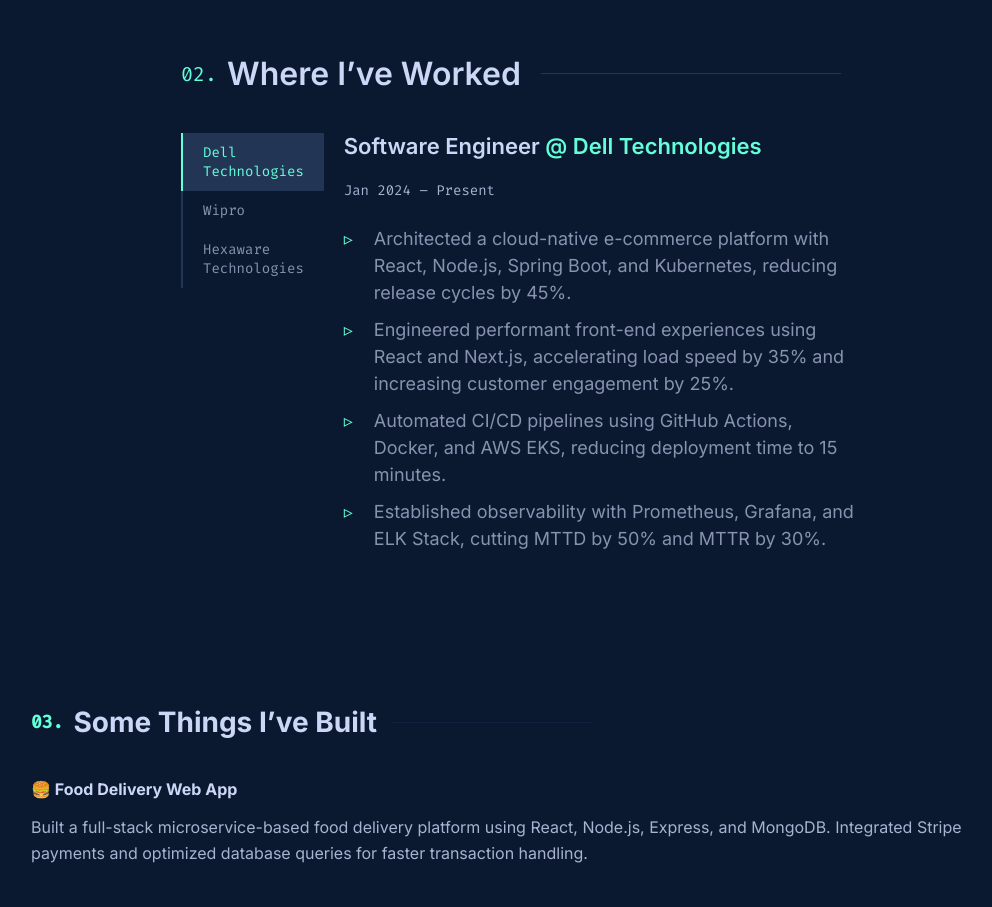
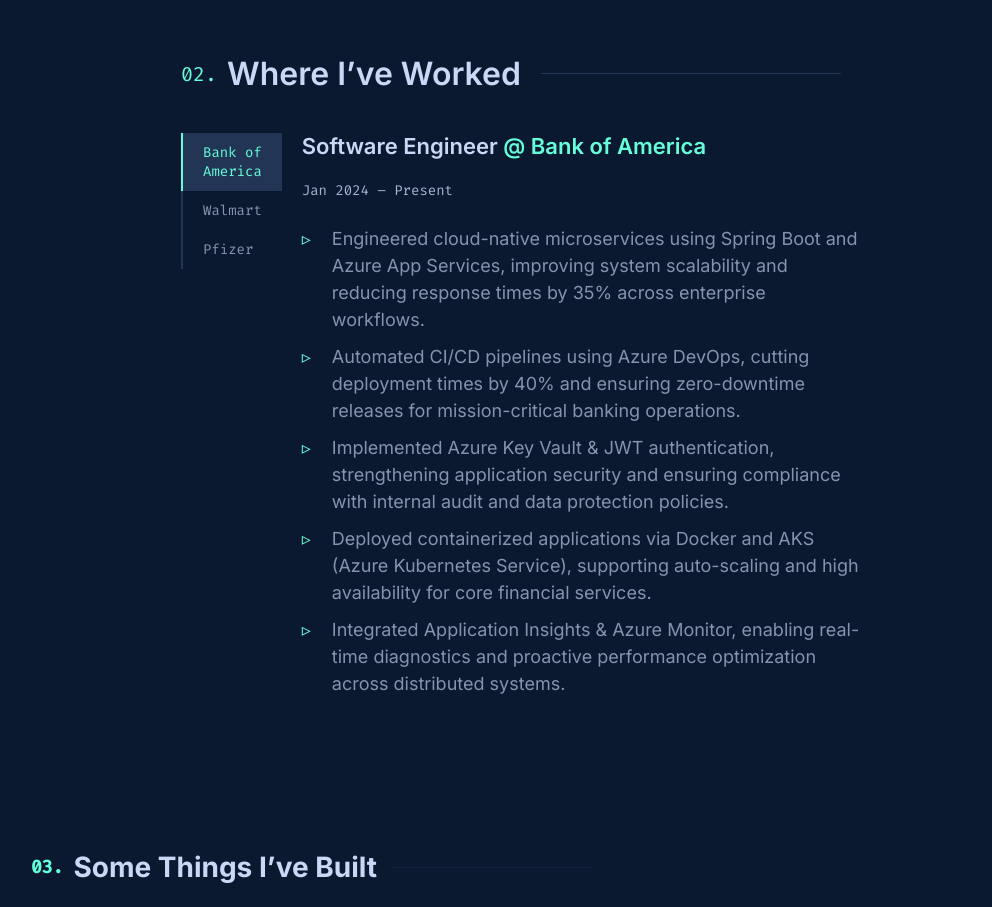
Before and after one commit to Pramodh-Kamineni/my-portfolio, a Next.js app: page / in a window 1280 px wide. Shown: the part 1740-2647 px from the top of the page, without its empty margins (119-1111 px from the left). Built offline with nearby package versions, Linux system fonts and the light colour scheme.

Commit message:
Modify job entries in Experience component
Updated job experiences in Experience.js to reflect new roles and responsibilities.

```diff
--- a/src/components/Experience.js
+++ b/src/components/Experience.js
@@ -4,36 +4,40 @@ import styled from 'styled-components';
 
 const jobs = [
   {
-    company: 'Dell Technologies',
+    company: 'Bank of America',
     role: 'Software Engineer',
     date: 'Jan 2024 – Present',
     description: [
-      'Architected a cloud-native e-commerce platform with React, Node.js, Spring Boot, and Kubernetes, reducing release cycles by 45%.',
-      'Engineered performant front-end experiences using React and Next.js, accelerating load speed by 35% and increasing customer engagement by 25%.',
-      'Automated CI/CD pipelines using GitHub Actions, Docker, and AWS EKS, reducing deployment time to 15 minutes.',
-      'Established observability with Prometheus, Grafana, and ELK Stack, cutting MTTD by 50% and MTTR by 30%.',
+      'Engineered cloud-native microservices using Spring Boot and Azure App Services, improving system scalability and reducing response times by 35% across enterprise workflows.',
+      'Automated CI/CD pipelines using Azure DevOps, cutting deployment times by 40% and ensuring zero-downtime releases for mission-critical banking operations.',
+      'Implemented Azure Key Vault & JWT authentication, strengthening application security and ensuring compliance with internal audit and data protection policies.',
+      'Deployed containerized applications via Docker and AKS (Azure Kubernetes Service), supporting auto-scaling and high availability for core financial services.',
+      'Integrated Application Insights & Azure Monitor, enabling real-time diagnostics and proactive performance optimization across distributed systems.',
     ],
   },
   {
-    company: 'Wipro',
-    role: 'Java Developer',
-    date: 'Jan 2021 – Dec 2022',
+    company: 'Walmart',
+    role: 'Software Engineer',
+    date: 'Oct 2021 – Dec 2022',
     description: [
-      'Developed high-performance RESTful APIs using Java, Spring Boot, and Hibernate, increasing throughput by 45%.',
-      'Refactored monolithic applications into microservices with Spring Boot and Docker, tripling release frequency.',
-      'Implemented event-driven architecture with Apache Kafka, enabling 1M+ daily transaction processing.',
-      'Elevated code quality via JUnit and Mockito, achieving 85% test coverage and cutting regression defects by 40%.',
+      'Developed scalable microservices using Spring Boot, Azure SQL, and GCP Cloud Run, enabling cross-cloud interoperability for high-volume retail systems.',
+      'Built ETL pipelines with Azure Data Factory and GCP Dataflow to process multi-terabyte retail datasets, delivering real-time analytics and inventory insights.',
+      'Orchestrated deployments via Azure DevOps and Google Cloud Build, ensuring reliable, zero-downtime CI/CD across multi-cloud environments.',
+      'Implemented event-driven messaging using Kafka and Pub/Sub, improving service resiliency and reducing transaction latency by 30%.',
+      'Enhanced observability with Prometheus and GCP Operations, reducing incident recovery time (MTTR) by 40% through proactive monitoring and alerts.',
     ],
   },
   {
-    company: 'Hexaware Technologies',
-    role: 'Java Developer',
-    date: 'Jun 2019 – Dec 2020',
+    company: 'Pfizer',
+    role: 'Software Engineer',
+    date: 'Aug 2019 – Sep 2021',
     description: [
-      'Developed claims processing microservices with Java & Spring Boot, increasing throughput by 50%.',
-      'Enabled real-time claim validation using Apache Kafka, supporting 500K+ daily claims with improved responsiveness.',
-      'Containerized legacy components with Spring Boot and Docker, cutting deployment time from 2.5 hours to 15 minutes.',
-    ],
+      'Developed healthcare analytics APIs using Python and Flask, powering data-driven research dashboards with secure, HIPAA-compliant access controls.',
+      'Designed AWS Lambda pipelines for automated ETL, enabling seamless data flow from S3 to Redshift and cutting processing time by 50%.',
+      'Automated infrastructure provisioning with CloudFormation, improving consistency and reducing manual setup errors by 80%.',
+      'Integrated AWS Cognito authentication for multi-user access, enhancing security and regulatory compliance across applications.',
+      'Monitored data workflows using CloudWatch, implementing custom metrics and alerts that improved operational visibility and reduced downtime.',
+     ],
   },
 ];
 
```
